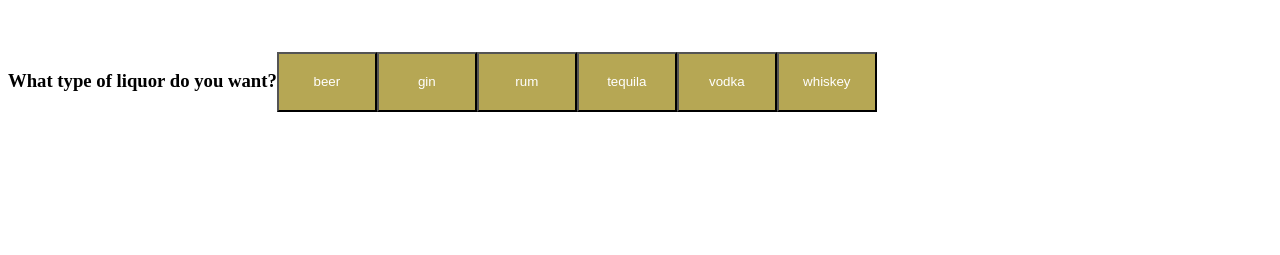
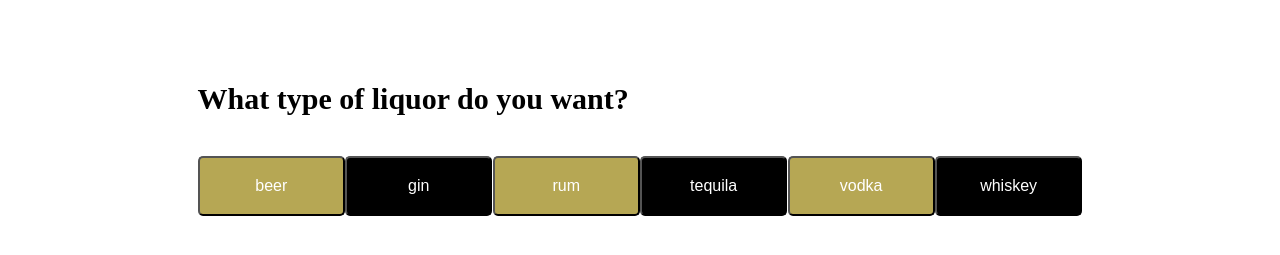
Before and after one commit to traceyr/BeerFellows, a plain HTML site: page index.html in a window 1280 px wide. Both pictures are taken after a click on the button "Drinks". Shown: the part 165-420 px from the top of the page. Drawn offline with Linux system fonts and the light colour scheme; a web font is replaced by a local one.

Commit message:
added css to buttons

```diff
--- a/css/style.css
+++ b/css/style.css
@@ -87,7 +87,9 @@ span {
    background-color: #B6A754;
    color: white;
    height: 60px;
-   width: 100px;
+   width: 147px;
+   border-radius: 5px;
+   font-size: 16px;
  }
 .two-buttons {
   height: 38px;
@@ -96,11 +98,18 @@ span {
 #gamePage {
   display: none;
   height: 200px;
+  flex-direction: column;
+  width: 70%;
+  margin: 0 auto;
 }
 
 #qAnswers {
   display: flex;
   justify-content: space-around;
+}
+
+#qName {
+  font-size: 30px;
 }
 
 #resultsBtn {
@@ -110,6 +119,7 @@ span {
 #firstQuestion {
   display: flex;
   align-content: center;
+  margin-bottom: 10px;
 }
 
 article h1 {
@@ -125,3 +135,12 @@ article h1 {
   margin-left: 20px;
   margin-top: 35px;
 }
+
+.blk {
+  background-color: black;
+  color: white;
+  height: 60px;
+  width: 147px;
+  border-radius: 5px;
+  font-size: 16px;
+}
--- a/index.html
+++ b/index.html
@@ -41,11 +41,11 @@
             <div id="qAnswers">
 
               <button id="btnOne" class="liqButtons">A</button>
-              <button id="btnTwo" class="liqButtons">B</button>
+              <button id="btnTwo" class="blk">B</button>
               <button id="btnThree" class="liqButtons">C</button>
-              <button id="btnFour" class="liqButtons">D</button>
+              <button id="btnFour" class="blk">D</button>
               <button id="btnFive" class="liqButtons">E</button>
-              <button id="btnSix" class="liqButtons">F</button>
+              <button id="btnSix" class="blk">F</button>
 
               </div>
             </div>
```
